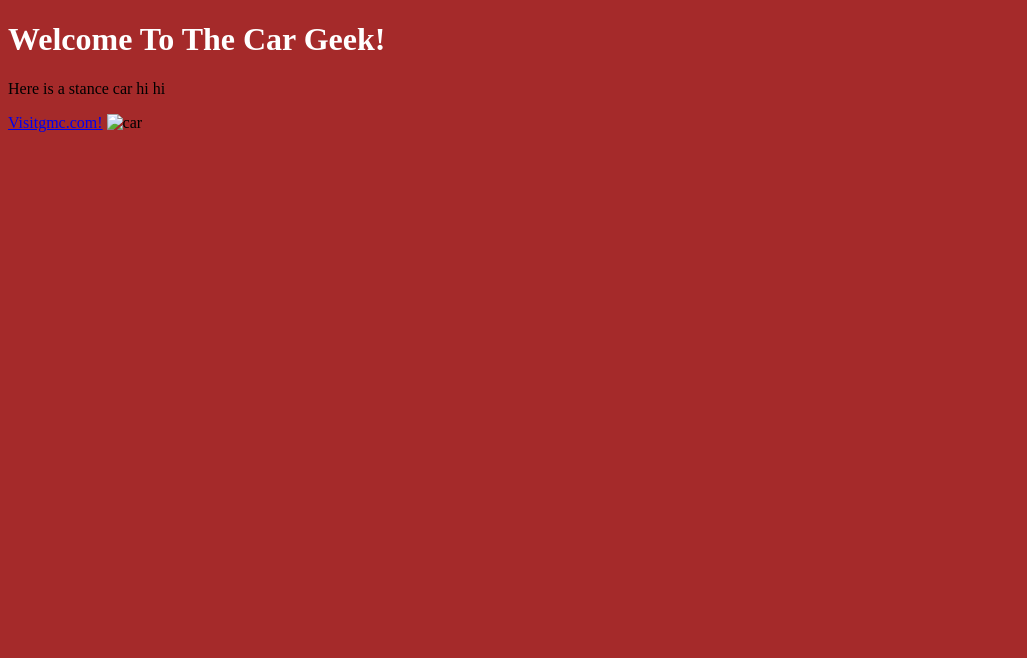
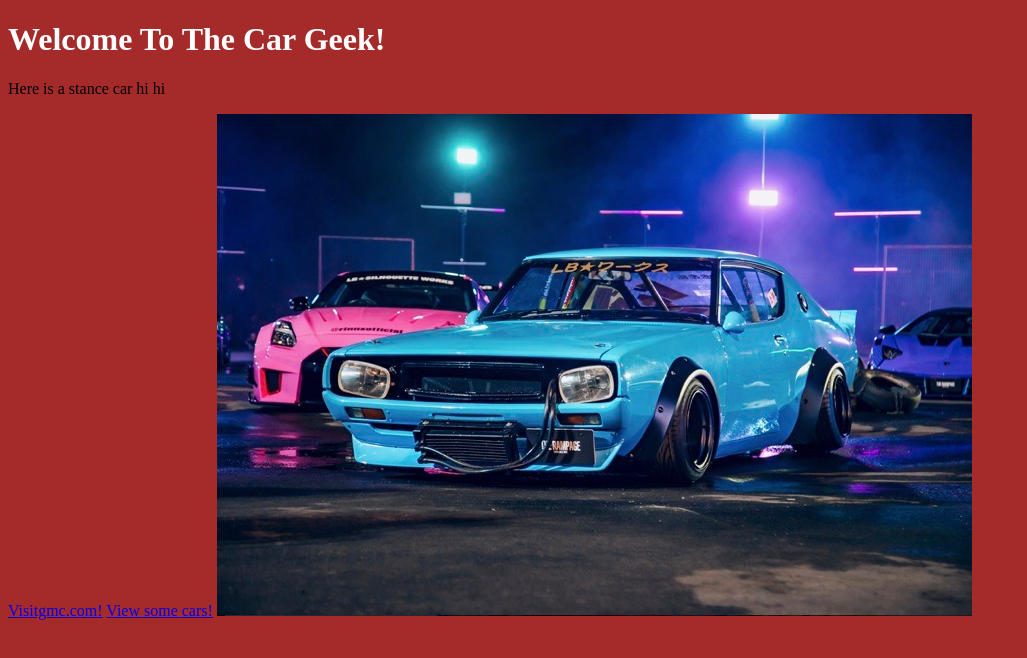
Before and after one commit to Issa313/Luxury-Detail, a plain HTML site: page index.html in a window 1280 px wide. Shown: the whole page, without its empty margins (0-1027 px from the left). Drawn offline with Linux system fonts and the light colour scheme.

Commit message:
added link to new webpage

```diff
--- a/index.html
+++ b/index.html
@@ -12,6 +12,7 @@
          hi
       </p>
       <a href="https://www.gmc.com">Visitgmc.com!</a></body>
-      <img src="car.jpeg" alt="car">
+       <a href="cars.html">View some cars!</a></body>
+      <img src="images/car.jpeg" alt="car">
    </body>
 </html>
```
